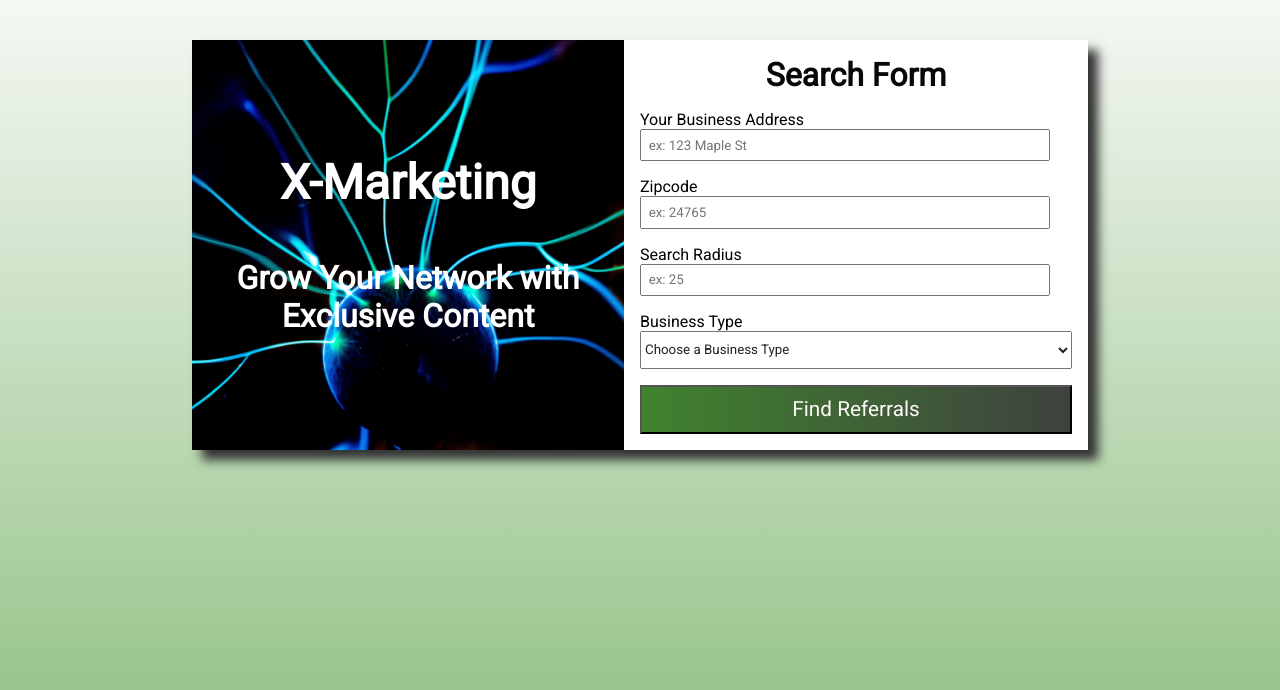
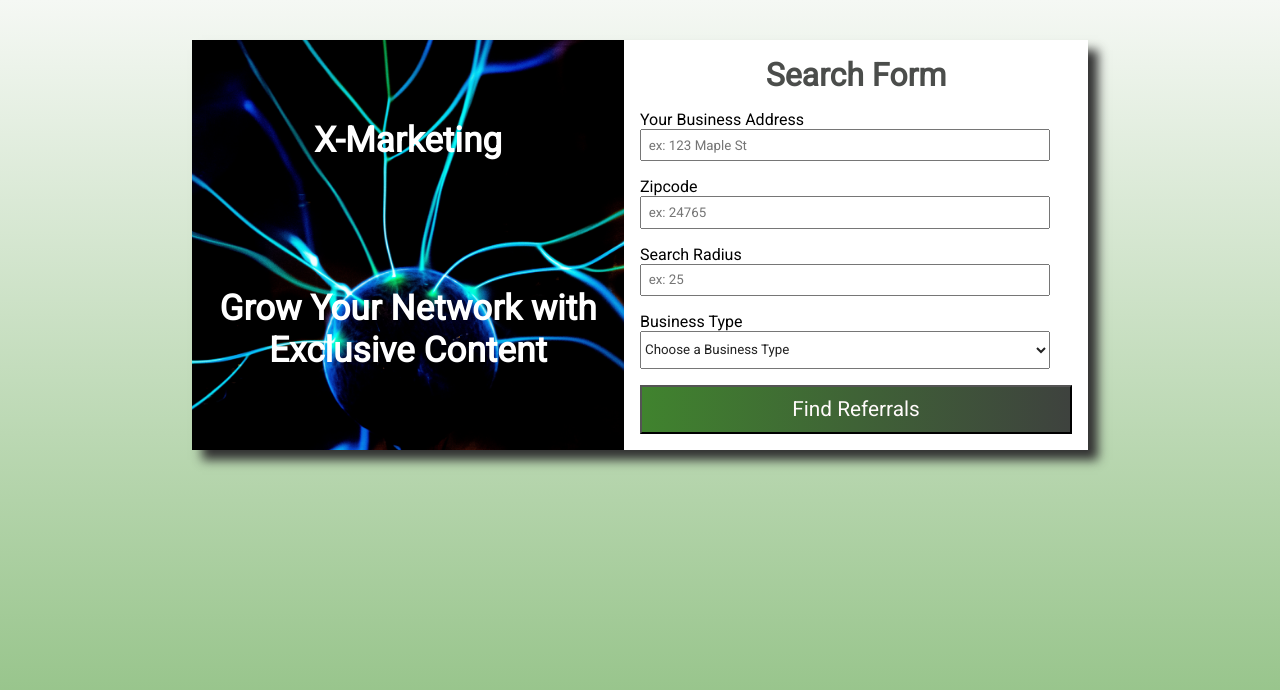
Before and after one commit to jlybrand/Venit, a Node server app: page /search in a window 1280 px wide. Shown: the top 690 px of the page. Run offline with Node 20, Linux system fonts and the light colour scheme.

Commit message:
refactored venit.css

```diff
--- a/public/stylesheets/venit.css
+++ b/public/stylesheets/venit.css
@@ -17,7 +17,6 @@ body {
   background: #2a7216;
   background: linear-gradient(to bottom, #f5f8f4, #8abd7c);
   background: -webkit-linear-gradient(to top, #f5f8f4, #8abd7c);
-
   background-repeat: no-repeat;
   background-attachment: fixed;
   display: flex;
@@ -46,29 +45,23 @@ footer {
   justify-content: center;
 }
 
-.text1, .text2 {
+.form-text {
   align-items: center;
   flex: 1;
   display: flex;
   flex-direction: column;
   font-weight: 600;
   padding: 1em;
-  justify-content: center;
+  justify-content: space-around;
 }
 
-.text1 > h3, .text1 > p {
+.form-text > h3 {
+  color: #fff;
+  font-size: 2.2em;
+  font-weight: bold;
   text-align: center;
-  color: #fff;
 }
 
-.text1 > h3 {
-  font-size: 3em;
-  margin-bottom: 1em;
-}
-
-.text1 > p {
-  font-size: 2em;
-}
 
 #page-content-column {
   display: flex;
@@ -79,32 +72,16 @@ footer {
   box-shadow: 10px 10px 10px #333;
   flex: 1;
   display: flex;
-  /* flex-direction: column; */
   flex-wrap: wrap;
   justify-content: center;
   margin: 0 auto;
 }
 
-#search-form-right, #registration-form-right {
+
+#form-right {
   flex: 1;
   display: flex;
   flex-direction: column;
-}
-
-.text2 > h3   {
-  color: #fff;
-  font-size: 2.2em;
-  font-weight: bold;
-  margin: 0.5em auto;
-  text-align: center;
-}
-
-.text3 > h3, .text3 > h2 {
-  color: #222;
-  font-size: 2.2em;
-  font-weight: bold;
-  margin: 0.5em auto;
-  text-align: center;
 }
 
 #form-detail {
@@ -113,29 +90,33 @@ footer {
   display: flex;
   flex-direction: column;
   padding: 1em;
-  flex-basis: 100%
+  flex-basis: 100%;
 }
 
 #form-detail > h2 {
   align-self: center;
   font-weight: 700;
-  color: rgb(8, 8, 8);
+  color: rgb(75, 77, 75);
   font-size: 2em;
 }
 
-#registration-form-right {
-  background-image: url("/images/istockphoto-1286943539-170667a.jpg");
-  background-size: cover;
-}
-
-#search-form-right {
-  flex-basis: 100% ;
+.search-img-wrap {
+  flex-basis: 100%;
+  flex: 1;
   background-image: url("/images/moritz-kindler.jpg");
   background-size: cover;
   background-position: 85%;
 }
 
-#alt-bttns-container {
+.register-img-wrap {
+  flex-basis: 100%;
+  flex: 1;
+
+  background-image: url("/images/istockphoto-1286943539-170667a.jpg");
+  background-size: cover;
+}
+
+/* #alt-bttns-container {
   display: flex;
   justify-content: space-evenly;
   margin-bottom: 3em;
@@ -143,19 +124,20 @@ footer {
 
 #alt-bttns-container > a {
   text-decoration: none;
-}
+} */
 
 a.link {
   font-size: 1.2em;
   font-weight: 600;
   border: solid 1px #2a7216;
+  border-radius: 0.4em;
   background: linear-gradient(to right, #3e423e, #40832e);
-  color: #fff;
+  color: rgb(255, 255, 255);
   cursor: pointer;
+  margin: 2em auto;
+  padding: 0.5em 1em;
   text-decoration: none;
-  padding: 0.7em 1.2em;
   text-align: center;
-  margin: 1em;
 }
 
 a.link:hover {
@@ -174,12 +156,16 @@ label {
 
 input {
   padding: 0.5em;
-  width: 95%;
 }
 
 select {
   color: #222;
   height: 38px;
+}
+
+input,
+select {
+  width: 95%;
 }
 
 #submit-bttn {
@@ -222,17 +208,6 @@ ul.flash {
   text-align: center;
 }
 
-#error-message-container > a {
-  background-color: rgb(28, 41, 235);
-  border-radius: 0.4em;
-  font-weight: 500;
-  color: rgb(255, 255, 255);
-  text-align: center;
-  text-decoration: none;
-  margin: 2em auto;
-  padding: 0.5em 1em;
-}
-
 #account-msg {
   display: flex;
   flex-direction: column;
@@ -268,13 +243,12 @@ ul.flash {
 
 @media only screen and (min-width: 600px) {
   #form-content {
-    /* flex-direction: row-reverse; */
-    flex-wrap: no-wrap;
     width: 70%;
     margin-top: 40px;
   }
 
-  #search-form-right, #form-detail {
+  #form-right,
+  #form-detail {
     flex-basis: 33%;
   }
 }
--- a/views/register.pug
+++ b/views/register.pug
@@ -3,12 +3,11 @@ extends layout
 block content
   #page-content-column
     #form-content
-      #registration-form-right
-        .text2
+      #form-right(class="register-img-wrap")
+        .form-text
           h3= eligibilityMsg
           h3= claimMsg
       form#form-detail(method='POST', action='/users/register')
-        //- h2 Registration Form
         if errorMessages && errorMessages.length > 0
           ul.flash
             each message in errorMessages
--- a/views/search.pug
+++ b/views/search.pug
@@ -3,10 +3,10 @@ extends layout
 block content
   #page-content-column
     #form-content
-      #search-form-right
-        .text1
+      #form-right(class="search-img-wrap")
+        .form-text
           h3 X-Marketing
-          p Grow Your Network with Exclusive Content
+          h3 Grow Your Network with Exclusive Content
       form#form-detail(method='POST', action='/search')
         h2 Search Form
         if errorMessages && errorMessages.length > 0
--- a/views/signin.pug
+++ b/views/signin.pug
@@ -4,7 +4,7 @@ block content
   #page-content-column
     #signin-form-content
       #signin-form-left
-        .text3
+        .form-text
           h3 Welcome to X-Marketing
           h2 Please Sign In
       form#signin-form-detail(action=`/users/signin` method="post")
```
Also changed, not shown: README.md.
